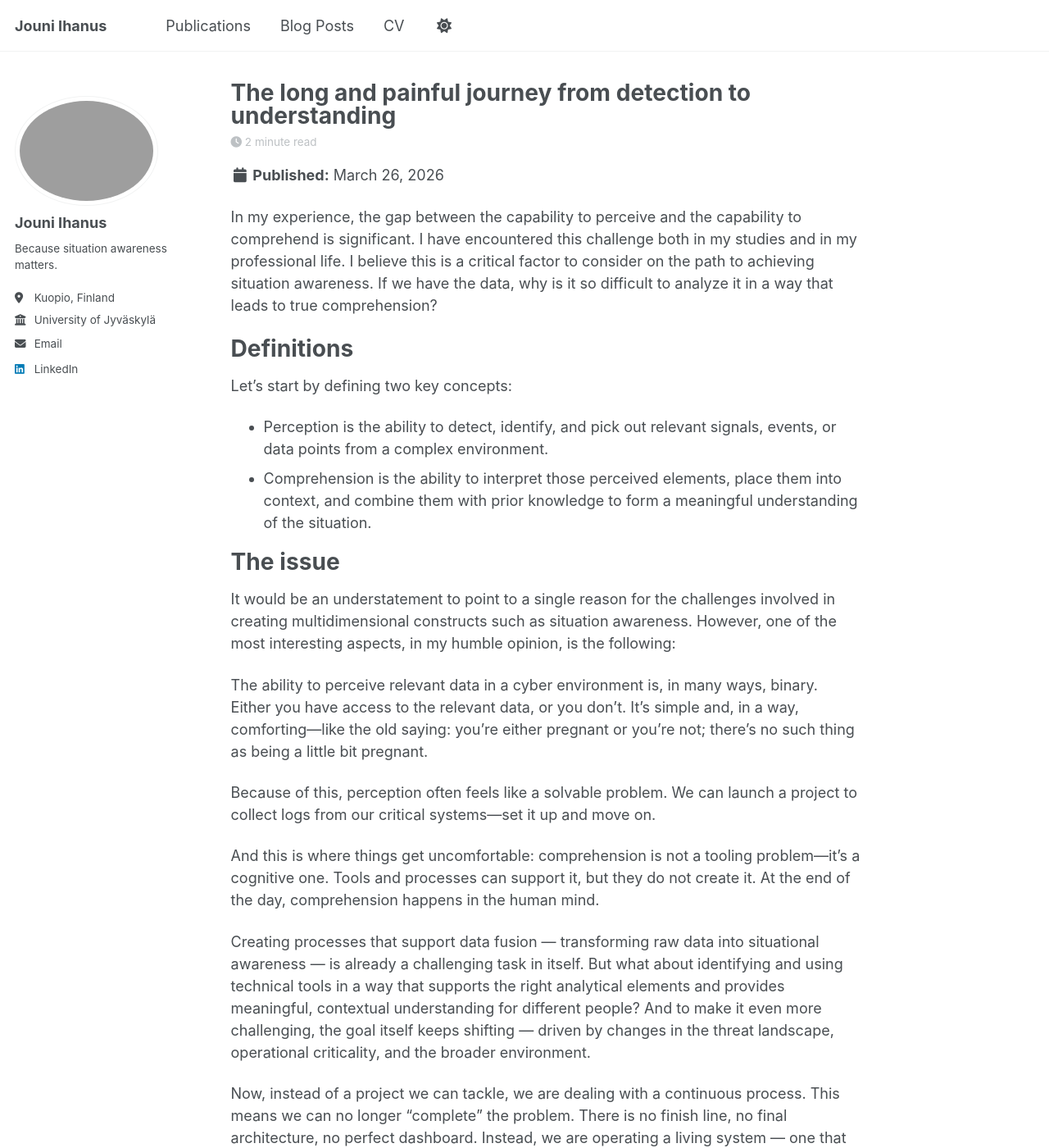
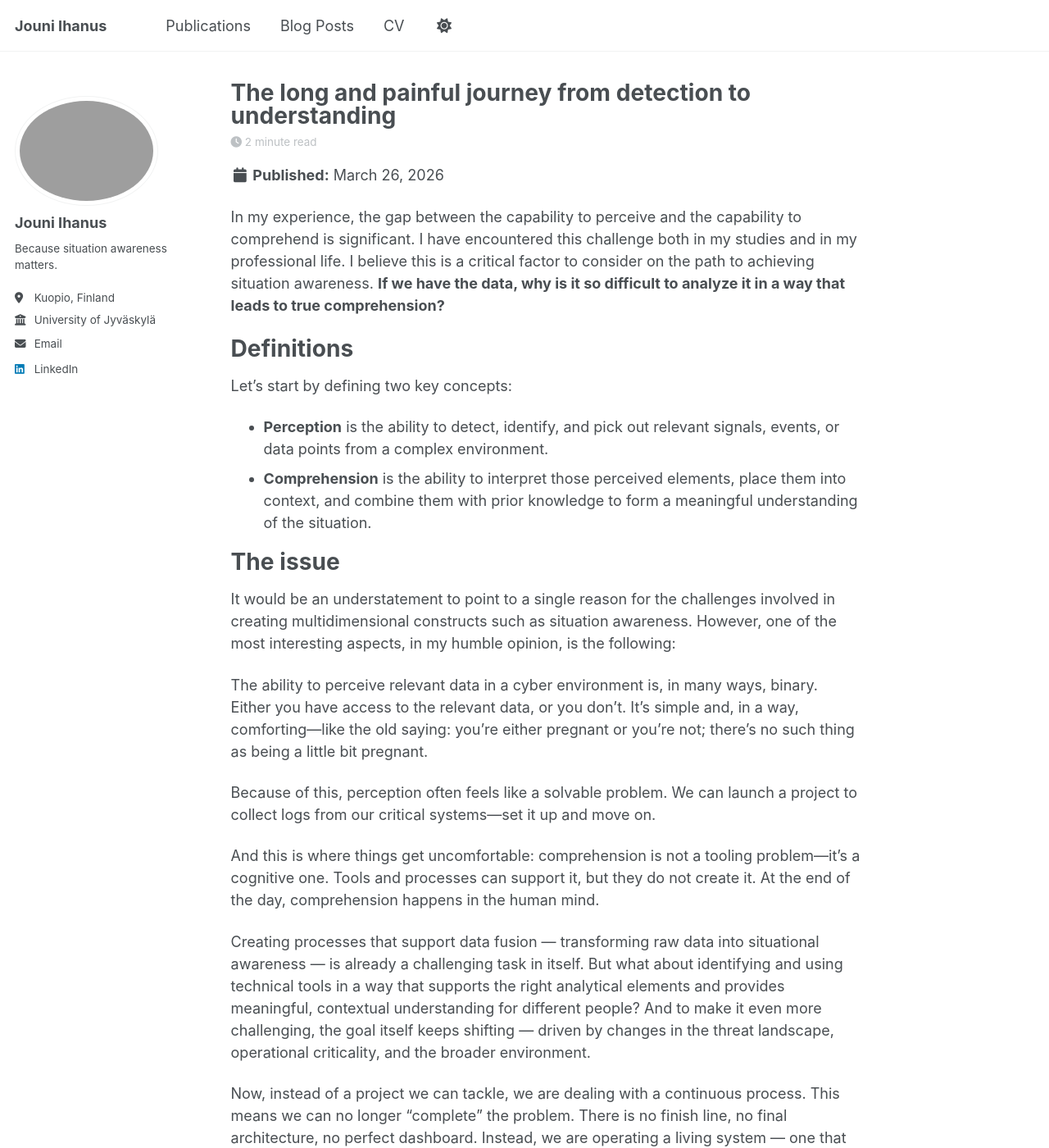
Before and after one commit to WNemesisW/WNemesisW.github.io, a Jekyll site: the page built from _posts/2026-03-26-sa2.md, in a window 1280 px wide and 1400 px high. Shown: the whole window at 82% size. Built offline with Jekyll 4.4.1, drawn with Linux system fonts in a browser that asks for light colours; a script bundle is joined from its source files by our own code; library files that are not in the unit come from our copies; some of the changed text lies outside the part shown.

Commit message:
Update 2026-03-26-sa2.md

```diff
--- a/_posts/2026-03-26-sa2.md
+++ b/_posts/2026-03-26-sa2.md
@@ -5,13 +5,13 @@ permalink: /posts/2026/03/SA2/
 tags:
   - Situation Awareness
 ---
-In my experience, the gap between the capability to perceive and the capability to comprehend is significant. I have encountered this challenge both in my studies and in my professional life. I believe this is a critical factor to consider on the path to achieving situation awareness. If we have the data, why is it so difficult to analyze it in a way that leads to true comprehension?
+In my experience, the gap between the capability to perceive and the capability to comprehend is significant. I have encountered this challenge both in my studies and in my professional life. I believe this is a critical factor to consider on the path to achieving situation awareness. **If we have the data, why is it so difficult to analyze it in a way that leads to true comprehension?**
 
 # Definitions
 
 Let’s start by defining two key concepts:
-* Perception is the ability to detect, identify, and pick out relevant signals, events, or data points from a complex environment.
-* Comprehension is the ability to interpret those perceived elements, place them into context, and combine them with prior knowledge to form a meaningful understanding of the situation.
+* **Perception** is the ability to detect, identify, and pick out relevant signals, events, or data points from a complex environment.
+* **Comprehension** is the ability to interpret those perceived elements, place them into context, and combine them with prior knowledge to form a meaningful understanding of the situation.
 
 # The issue
 
@@ -27,7 +27,7 @@ Creating processes that support data fusion — transforming raw data into situa
 
 Now, instead of a project we can tackle, we are dealing with a continuous process. This means we can no longer “complete” the problem. There is no finish line, no final architecture, no perfect dashboard. Instead, we are operating a living system — one that must continuously adapt, learn, and recalibrate how it turns data into understanding.
 
-Perception can be engineered.
-Comprehension must be cultivated.
+**Perception can be engineered.**
+**Comprehension must be cultivated.**
 
 That, my friends, is something we need to understand if we are to shorten the distance between perception and comprehension.
```
